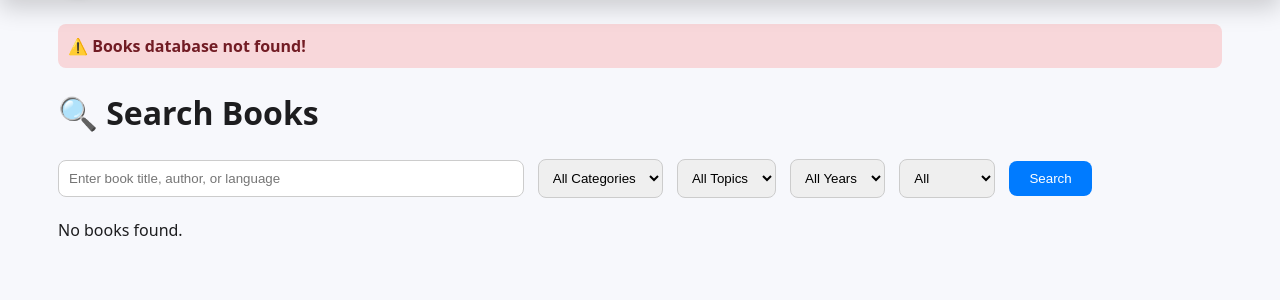
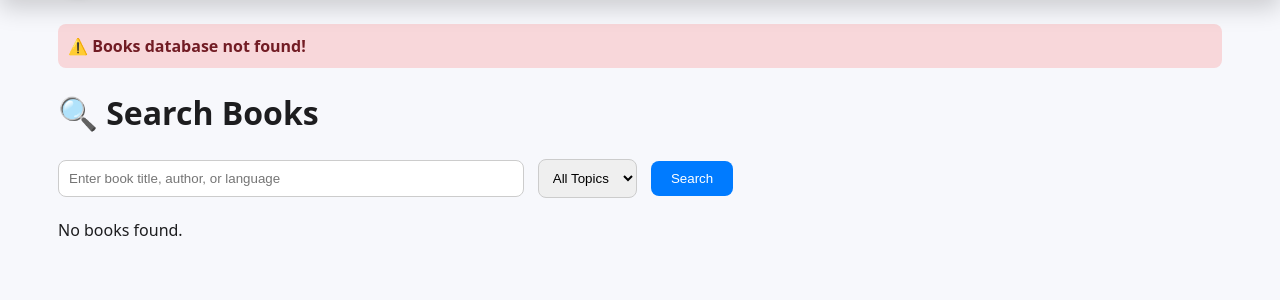
Before and after one commit to koshshrutgyan-source/shrut-gyan-kosh, a Flask app: page /search in a window 1280 px wide. Shown: the part 60-360 px from the top of the page. Run offline with Flask 3, Linux system fonts and the light colour scheme; the visitor is signed in with stand-in values (Sample User, id 1); parts of the project's set-up code (start-up, migrations or seed data) failed here and were passed over.

Commit message:
Update search.html

```diff
--- a/templates/search.html
+++ b/templates/search.html
@@ -8,35 +8,12 @@
            placeholder="Enter book title, author, or language"
            style="padding:10px; border-radius:8px; border:1px solid #ccc; width:40%; margin-right:10px;">
 
-    <!-- Category -->
-    <select name="category" style="padding:10px; border-radius:8px; border:1px solid #ccc; margin-right:10px;">
-      <option value="">All Categories</option>
-      {% for c in categories %}
-        <option value="{{ c }}" {% if category == c %}selected{% endif %}>{{ c }}</option>
-      {% endfor %}
-    </select>
-
     <!-- Topic -->
     <select name="topic" style="padding:10px; border-radius:8px; border:1px solid #ccc; margin-right:10px;">
       <option value="">All Topics</option>
       {% for t in topics %}
         <option value="{{ t }}" {% if topic == t %}selected{% endif %}>{{ t }}</option>
       {% endfor %}
-    </select>
-
-    <!-- Year -->
-    <select name="year" style="padding:10px; border-radius:8px; border:1px solid #ccc; margin-right:10px;">
-      <option value="">All Years</option>
-      {% for y in years %}
-        <option value="{{ y }}" {% if year|string == y|string %}selected{% endif %}>{{ y }}</option>
-      {% endfor %}
-    </select>
-
-    <!-- Availability -->
-    <select name="availability" style="padding:10px; border-radius:8px; border:1px solid #ccc; margin-right:10px;">
-      <option value="">All</option>
-      <option value="Available" {% if availability == "Available" %}selected{% endif %}>Available</option>
-      <option value="Issued" {% if availability == "Issued" %}selected{% endif %}>Issued</option>
     </select>
 
     <!-- Search button -->
@@ -55,10 +32,7 @@
           <h3 style="margin:0; color:#007bff;">📖 {{ book['Name Of Book'] }}</h3>
           <p><strong>✍️ Author:</strong> {{ book['Writter Name'] }}</p>
           <p><strong>🌐 Language:</strong> {{ book['Langauge/ Script'] }}</p>
-          <p><strong>📂 Category:</strong> {{ book['Category'] }}</p>
           <p><strong>📘 Topic:</strong> {{ book['Topic'] }}</p>
-          <p><strong>📅 Year:</strong> {{ book['Year of Publication'] }}</p>
-          <p><strong>✅ Availability:</strong> {{ book['Availability'] }}</p>
           <a href="{{ book['File link'] }}" target="_blank"
              style="display:inline-block; margin-top:10px; padding:8px 15px; border-radius:8px; background:#28a745; color:white; text-decoration:none; transition:0.3s;">
             📥 Download
@@ -69,13 +43,13 @@
 
     <div style="margin-top:20px; text-align:center;">
       {% if page > 1 %}
-        <a href="{{ url_for('search', q=query, category=category, topic=topic, year=year, availability=availability, page=page-1) }}" style="margin-right:15px;">⬅️ Previous</a>
+        <a href="{{ url_for('search', q=query, topic=topic, page=page-1) }}" style="margin-right:15px;">⬅️ Previous</a>
       {% endif %}
 
       <span>Page {{ page }} of {{ (total // per_page) + (1 if total % per_page else 0) }}</span>
 
       {% if page * per_page < total %}
-        <a href="{{ url_for('search', q=query, category=category, topic=topic, year=year, availability=availability, page=page+1) }}" style="margin-left:15px;">Next ➡️</a>
+        <a href="{{ url_for('search', q=query, topic=topic, page=page+1) }}" style="margin-left:15px;">Next ➡️</a>
       {% endif %}
     </div>
   {% else %}
```
